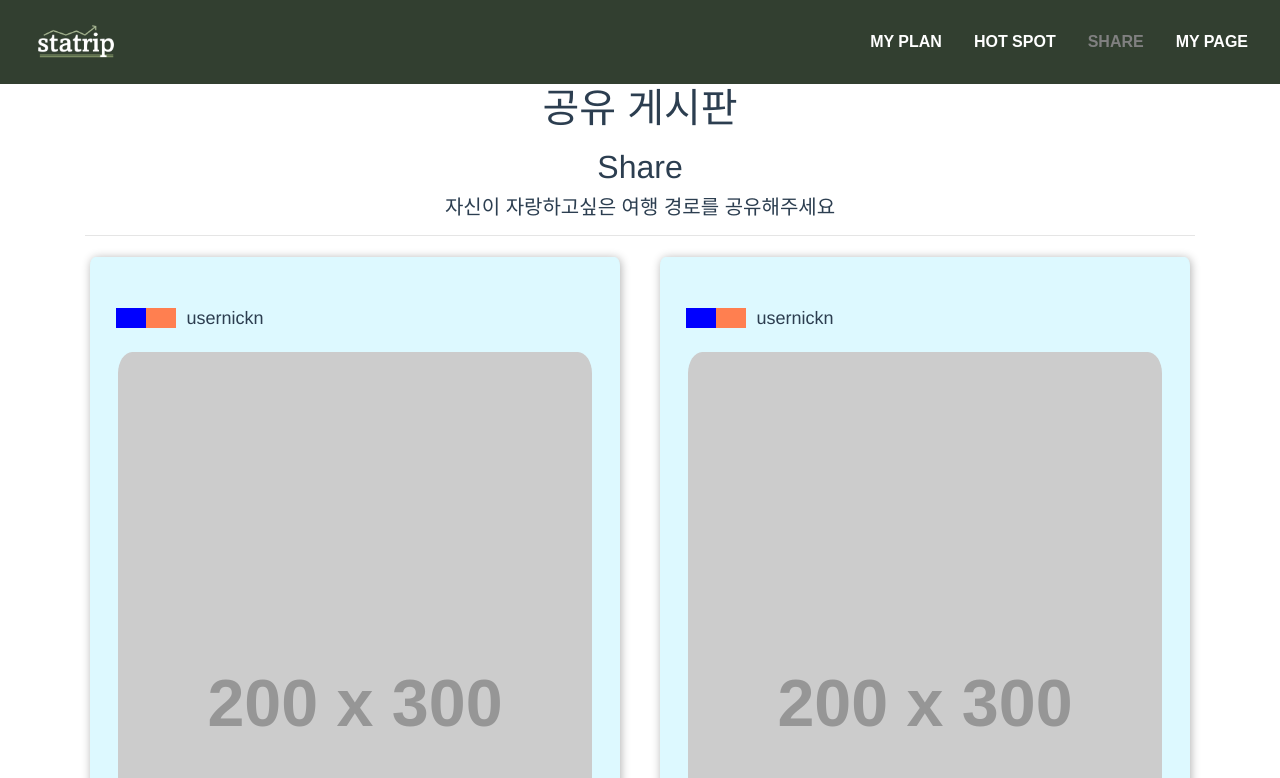
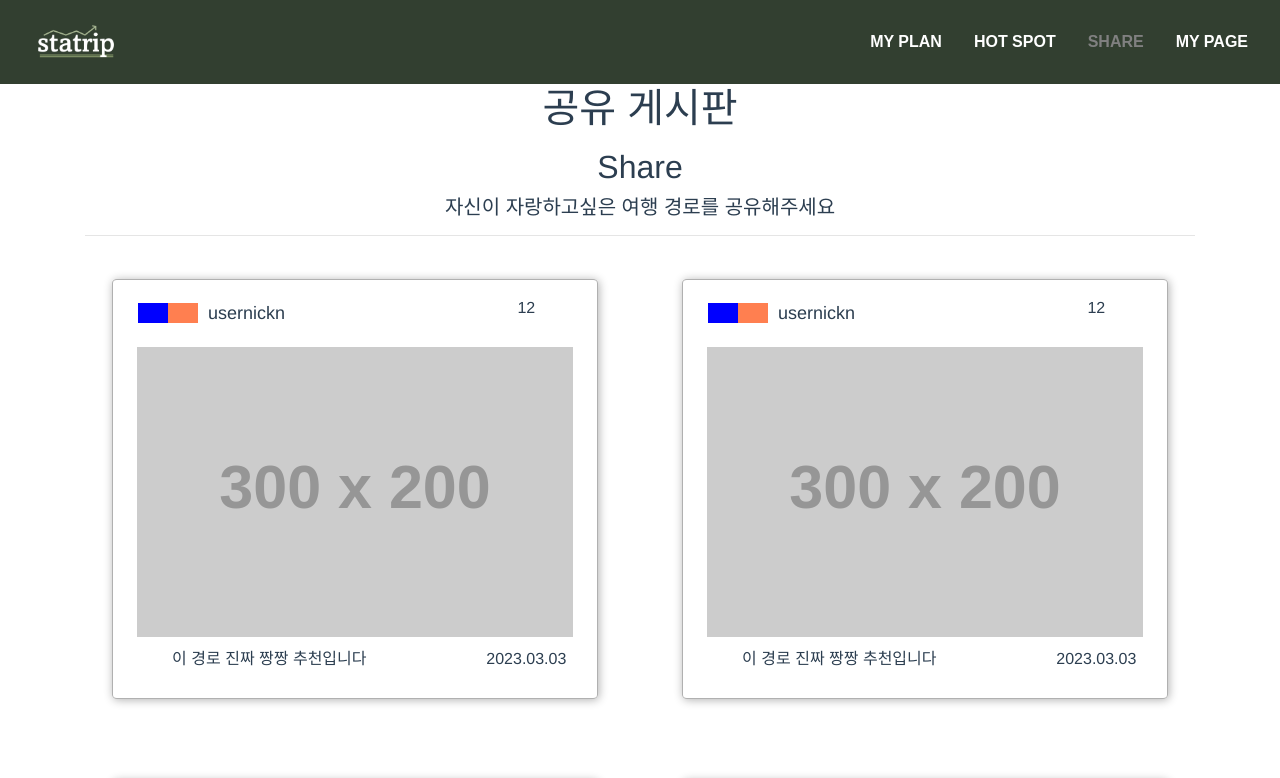
Before and after one commit to 210-reverof/statrip, a Vue app in the folder frontend/: page /share/list in a window 1280 px wide. Shown: the top 778 px of the page. Built offline with nearby package versions, Linux system fonts and the light colour scheme; a web font is replaced by a local one.

Commit message:
mod: 공유게시판 1차 수정 #6

```diff
--- a/frontend/src/components/share/ShareList.vue
+++ b/frontend/src/components/share/ShareList.vue
@@ -11,9 +11,23 @@
       <b-row>
         <b-col cols="6" v-for="(article, index) in articles" :key="index">
           <div class="col-style">
+            <b-row class="row-style">
+              <b-col cols="8">
                 <user-tag class="user-tag"></user-tag>
+              </b-col>
+              <b-col cols="4" class="like-button">
+                {{article.likes}}
+              </b-col>
+            </b-row>
             <img class="img-style"  :src=article.img alt=article.imgss><br>
-            {{article.likes}}
+            <b-row class="row-style">
+              <b-col cols="8">
+                {{article.content}}
+              </b-col>
+              <b-col cols="4">
+                {{article.regitdate}}
+              </b-col>
+            </b-row>
           </div>
         </b-col>
       </b-row>
@@ -31,16 +45,15 @@ export default {
   data: function () {
     return {
       articles: [
-          {id:1, writer:'Jessica_jj', img:"http://placehold.it/200x300?text=No-image", likes:"12"},
-          {id:1, writer:'Jessica_jj', img:"http://placehold.it/200x300?text=No-image", likes:"12"},
-          {id:1, writer:'Jessica_jj', img:"http://placehold.it/200x300?text=No-image", likes:"12"},
-          {id:1, writer:'Jessica_jj', img:"http://placehold.it/200x300?text=No-image", likes:"12"},
-          {id:1, writer:'Jessica_jj', img:"http://placehold.it/200x300?text=No-image", likes:"12"},
-          {id:1, writer:'Jessica_jj', img:"http://placehold.it/200x300?text=No-image", likes:"12"},
-          {id:1, writer:'Jessica_jj', img:"http://placehold.it/200x300?text=No-image", likes:"12"},
-          {id:1, writer:'Jessica_jj', img:"http://placehold.it/200x300?text=No-image", likes:"12"},
-          {id:1, writer:'Jessica_jj', img:"http://placehold.it/200x300?text=No-image", likes:"12"},
-          {id:1, writer:'Jessica_jj', img:"http://placehold.it/200x300?text=No-image", likes:"12"},
+          {id:1, writer:'Jessica_jj', img:"http://placehold.it/300x200?text=No-image", likes:"12", content:"이 경로 진짜 짱짱 추천입니다", regitdate:"2023.03.03"},
+          {id:1, writer:'Jessica_jj', img:"http://placehold.it/300x200?text=No-image", likes:"12", content:"이 경로 진짜 짱짱 추천입니다", regitdate:"2023.03.03"},
+          {id:1, writer:'Jessica_jj', img:"http://placehold.it/300x200?text=No-image", likes:"12", content:"이 경로 진짜 짱짱 추천입니다", regitdate:"2023.03.03"},
+          {id:1, writer:'Jessica_jj', img:"http://placehold.it/300x200?text=No-image", likes:"12", content:"이 경로 진짜 짱짱 추천입니다", regitdate:"2023.03.03"},
+          {id:1, writer:'Jessica_jj', img:"http://placehold.it/300x200?text=No-image", likes:"12", content:"이 경로 진짜 짱짱 추천입니다", regitdate:"2023.03.03"},
+          {id:1, writer:'Jessica_jj', img:"http://placehold.it/300x200?text=No-image", likes:"12", content:"이 경로 진짜 짱짱 추천입니다", regitdate:"2023.03.03"},
+          {id:1, writer:'Jessica_jj', img:"http://placehold.it/300x200?text=No-image", likes:"12", content:"이 경로 진짜 짱짱 추천입니다", regitdate:"2023.03.03"},
+          {id:1, writer:'Jessica_jj', img:"http://placehold.it/300x200?text=No-image", likes:"12", content:"이 경로 진짜 짱짱 추천입니다", regitdate:"2023.03.03"},
+          {id:1, writer:'Jessica_jj', img:"http://placehold.it/300x200?text=No-image", likes:"12", content:"이 경로 진짜 짱짱 추천입니다", regitdate:"2023.03.03"},
       ]
     }
   },
@@ -50,21 +63,19 @@ export default {
 </script>
 
 <style scoped>
-.row-style{
-  justify-content:center;
+.like-button{
+  margin: auto;
 }
 
 .col-style {
-  margin: 1%;
-  margin-bottom: 20%;
-  padding-top: 5%;
+  margin: 5%;
+  margin-bottom: 10%;
   padding-bottom: 5%;
   border-radius: 1%;
 	border-width: 1px;
-	border-color: #DDF9FF;
+	border-color: #b0b0b0;
   border-style: solid;
   box-shadow: 1px 1px 10px #b0b0b0;
-  background-color: #DDF9FF;
 }
 .img-style {
   text-align: center;
@@ -72,7 +83,6 @@ export default {
   margin-bottom:10px;
   width: 90%;
   height: auto;
-  border-radius: 3%;
   border: 1;
 }
 
```
Lines whose indentation alone changed are shown as unchanged.
